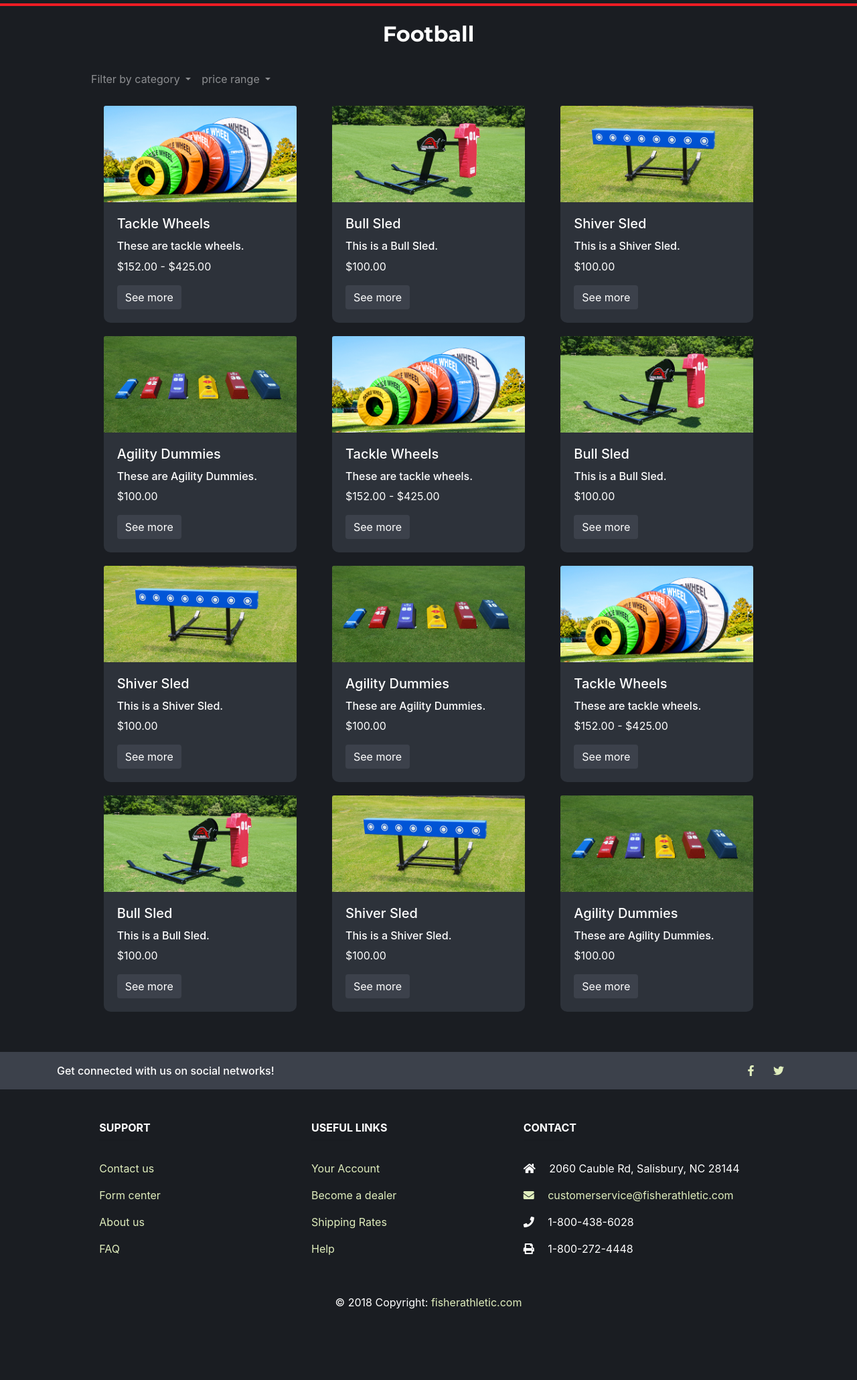
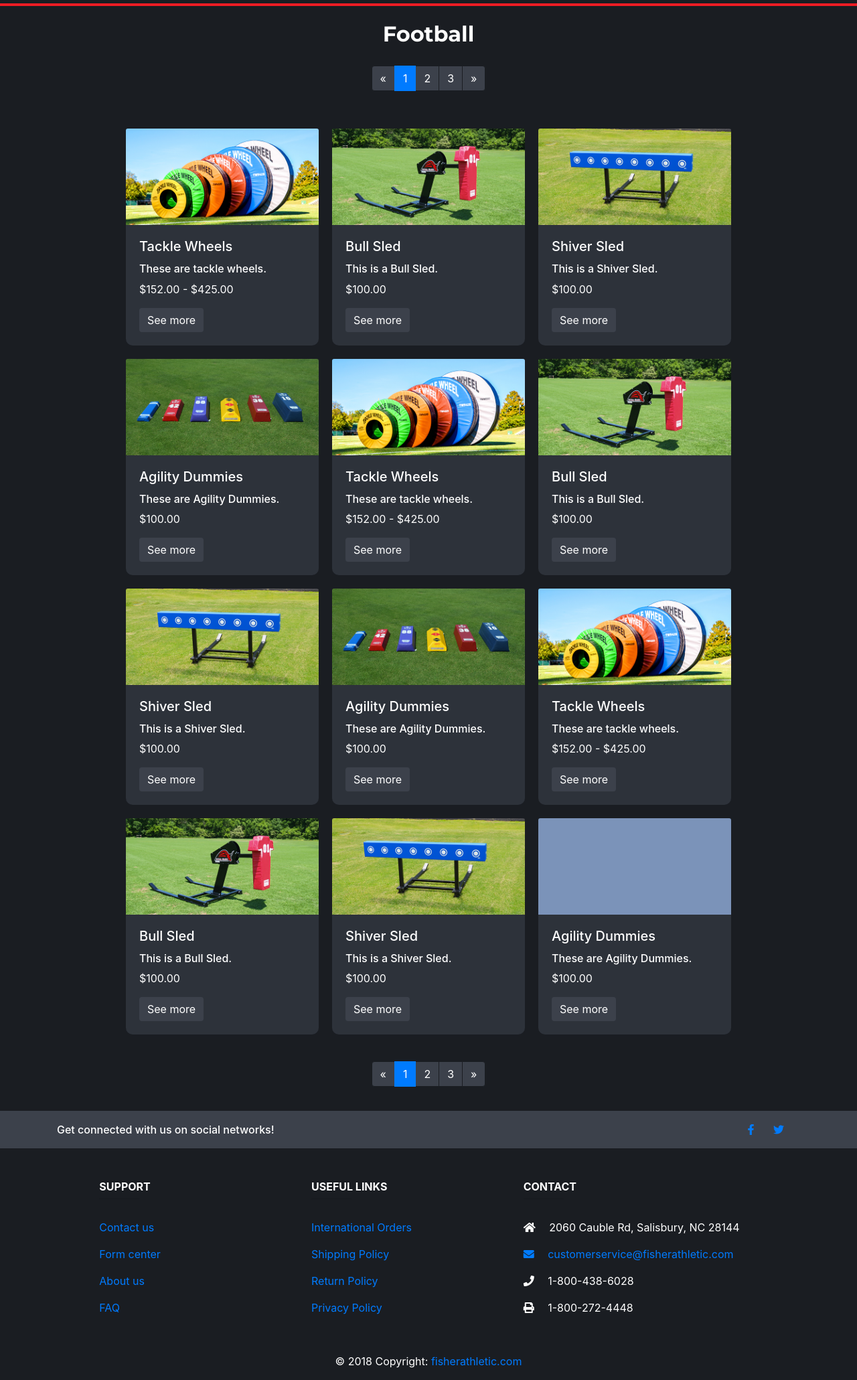
Before and after one commit to FisherAthletic/website, a plain HTML site: page pages/football.html in a window 1280 px wide. Shown: the part 53-2114 px from the top of the page at 67% size. Before the commit the page ends 2026 px from the top, so only its background shows below. Drawn offline with nearby package versions, Linux system fonts and the light colour scheme.

Commit message:
Modified the footer links.

```diff
--- a/assets/css/main.css
+++ b/assets/css/main.css
@@ -26,6 +26,7 @@
 }
 
 /* GENERAL //////////////////////////////////////////////////////////// */
+
 /* NAVBAR-------------------------------------------------------------- */
 .navbar {
   background-color: #1A1D22 !important;
@@ -48,7 +49,7 @@
 /* FILTERBAR ---------------------------------------------------------- */
 .filterBar {
   border-bottom: none;
-  justify-content: center;
+  justify-content: center !important;
   padding: 0 10vw 0 10vw;
 }
 
@@ -78,9 +79,31 @@
   border: none;
 }
 
-/* ACTIVE ------------------------------------------------------------- */
-.active {
-  background-color: none !important;
+/* PRODUCT CARDS ------------------------------------------------------ */
+.productCardContainer {
+  display: flex;
+  flex-wrap: wrap;
+  justify-content: center;
+  padding: 20px 10vw 20px 10vw;
+}
+
+.productCard {
+  border: none;
+  margin: 0 10px 20px 10px;
+  border-radius: 15px;
+  transition: transform 1s, box-shadow 1s;
+}
+
+.productCard:hover {
+  transform: scale(1.05);
+  transition: 0.5s;
+  box-shadow: 5px 5px 5px black;
+}
+
+.productCardBody {
+  background-color: #2d323a;
+  color: white;
+  border-radius: 0 0 10px 10px;
 }
 
 /* FOOTER ------------------------------------------------------------- */
@@ -89,7 +112,7 @@
 }
 
 .footer :any-link {
-  color: #e0eebd;
+  color: #007bff;
 }
 
 .fbIcon {
@@ -100,8 +123,8 @@
   color: white;
 }
 
+/* LANDING PAGE /////////////////////////////////////////////////////// */
 
-/* LANDING PAGE /////////////////////////////////////////////////////// */
 /* LANDING DIV--------------------------------------------------------- */
   .landingDiv {
     display: flex;
@@ -220,31 +243,25 @@
   color: white;
 }
 
-/* PRODUCT CARDS ------------------------------------------------------ */
-.productCardContainer {
+/* FOOTBALL PAGINATION -------------------------------------------------------- */
+.footballPagination {
   display: flex;
-  flex-wrap: wrap;
-  justify-content: space-around;
-  padding: 20px 10vw 40px 10vw;
+  justify-content: center;
+  margin: 0 0 20px 0;
 }
 
-.productCard {
-  border: none;
-  margin: 0 5px 20px 5px;
-  border-radius: 15px;
-  transition: transform 1s, box-shadow 1s;
+.footballPagination a {
+  background-color: #3c414b;
+  border: #1A1D22 solid 1px;
 }
 
-.productCard:hover {
-  transform: scale(1.05);
-  transition: 0.5s;
-  box-shadow: 5px 5px 5px black;
+.footballPagination a:hover {
+  background-color: #007bff;
+  border: #1A1D22 solid 1px;
 }
 
-.productCardBody {
-  background-color: #2d323a;
+.footballPagination :any-link {
   color: white;
-  border-radius: 0 0 10px 10px;
 }
 
 /* TACKLE WHEEL PAGE ////////////////////////////////////////////////// */
--- a/pages/football.html
+++ b/pages/football.html
@@ -5,6 +5,8 @@
     <meta http-equiv="X-UA-Compatible" content="IE=edge">
     <title>Fisher Athletic</title>
     <meta name="viewport" content="width=device-width, initial-scale=1">
+    <!-- Favicon -->
+    <link rel="icon" href="../assets/images/navbar/fisher_logo_nav-01.svg">
     <!-- Google fonts -->
     <link href="https://fonts.googleapis.com/css?family=Montserrat:500,700" rel="stylesheet">
     <!-- Icon library -->
@@ -58,33 +60,26 @@
             <h2>Football</h2>
         </div>
 
-        <!-- Football filterbar -->
-        <nav class="navbar mx-auto navbar-expand-lg navbar-dark bg-dark filterBar">
-
-            <ul class="navbar-nav mr-auto">
-              <li class="nav-item dropdown">
-                <a class="nav-link dropdown-toggle" href="#" id="navbarDropdown" role="button" data-toggle="dropdown" aria-haspopup="true" aria-expanded="false">
-                  Filter by category
+        <!-- Pagination -->
+        <div class="footballPagination">
+        <nav aria-label="Page navigation example">
+          <ul class="pagination">
+            <li class="page-item">
+              <a class="page-link" href="#" aria-label="Previous">
+                <span aria-hidden="true">&laquo;</span>
               </a>
-                <div class="dropdown-menu" aria-labelledby="navbarDropdown">
-                  <a class="dropdown-item" href="../pages/football.html">Gameday</a>
-                  <a class="dropdown-item" href="../pages/baseball.html">Practice</a>
-                  <a class="dropdown-item" href="../pages/track.html">Youth</a>
-                  <a class="dropdown-item" href="../pages/football.html">All</a>
             </li>
-
-              <li class="nav-item dropdown">
-                <a class="nav-link dropdown-toggle" href="#" id="navbarDropdown" role="button" data-toggle="dropdown" aria-haspopup="true" aria-expanded="false">
-                  price range
+            <li class="page-item active"><a class="page-link" href="#">1</a></li>
+            <li class="page-item"><a class="page-link" href="#">2</a></li>
+            <li class="page-item"><a class="page-link" href="#">3</a></li>
+            <li class="page-item">
+              <a class="page-link" href="#" aria-label="Next">
+                <span aria-hidden="true">&raquo;</span>
               </a>
-                <div class="dropdown-menu" aria-labelledby="navbarDropdown">
-                  <a class="dropdown-item" href="../pages/football.html">Less than $100</a>
-                  <a class="dropdown-item" href="../pages/baseball.html">$100 - $200</a>
-                  <a class="dropdown-item" href="../pages/track.html">$200 - $300</a>
-                  <a class="dropdown-item" href="../pages/football.html">$300 - $400</a>
             </li>
           </ul>
         </nav>
+      </div>
 
         <!-- Football products -->
         <div class="productCardContainer">
@@ -200,7 +195,7 @@
                 </div>
 
             <div class="card productCard" style="width: 18rem;">
-                    <img src="../assets/images/football/step_overs.jpg" class="card-img-top" alt="...">
+                    <img src="../assets/images/card_placeholder.jpg" class="card-img-top" alt="...">
                         <div class="card-body productCardBody">
                           <h5 class="card-title">Agility Dummies</h5>
                           <h6 class="card-text">These are Agility Dummies.</h6>
@@ -209,6 +204,27 @@
                         </div>
                 </div>
 
+        </div>
+
+        <!-- Pagination -->
+        <div class="footballPagination">
+        <nav aria-label="Page navigation example">
+          <ul class="pagination">
+            <li class="page-item">
+              <a class="page-link" href="#" aria-label="Previous">
+                <span aria-hidden="true">&laquo;</span>
+              </a>
+            </li>
+            <li class="page-item active"><a class="page-link" href="#">1</a></li>
+            <li class="page-item"><a class="page-link" href="#">2</a></li>
+            <li class="page-item"><a class="page-link" href="#">3</a></li>
+            <li class="page-item">
+              <a class="page-link" href="#" aria-label="Next">
+                <span aria-hidden="true">&raquo;</span>
+              </a>
+            </li>
+          </ul>
+        </nav>
       </div>
 
     <!-- Footer -->
@@ -257,16 +273,16 @@
             <h6 class="text-uppercase font-weight-bold">Support</h6>
           <hr class="deep-purple accent-2 mb-4 mt-0 d-inline-block mx-auto" style="width: 60px;">
           <p>
-              <a href="#!">Contact us</a>
+            <a href="./pages/contact-us.html">Contact us</a>
           </p>
           <p>
-              <a href="#!">Form center</a>
+            <a href="./pages/forms.html">Form center</a>
           </p>
           <p>
-              <a href="#!">About us</a>
+            <a href="./pages/about-us.html">About us</a>
           </p>
           <p>
-              <a href="#!">FAQ</a>
+            <a href="./pages/faq.html">FAQ</a>
           </p>
 
           </div>
@@ -278,16 +294,16 @@
             <h6 class="text-uppercase font-weight-bold">Useful links</h6>
           <hr class="deep-purple accent-2 mb-4 mt-0 d-inline-block mx-auto" style="width: 60px;">
           <p>
-              <a href="#!">Your Account</a>
+            <a href="#!">International Orders</a>
           </p>
           <p>
-              <a href="#!">Become a dealer</a>
+            <a href="./pages/shipping-policy">Shipping Policy</a>
           </p>
           <p>
-              <a href="#!">Shipping Rates</a>
+            <a href="./pages/return-policy.html">Return Policy</a>
           </p>
           <p>
-              <a href="#!">Help</a>
+            <a href="./pages/privacy-policy.html">Privacy Policy</a>
           </p>
 
           </div>
```
Also changed, not shown: index.html (+10 -8 lines), pages/contact-us.html (+181 -0 lines), assets/images/card_placeholder.jpg (added). Lines whose indentation alone changed are shown as unchanged.
